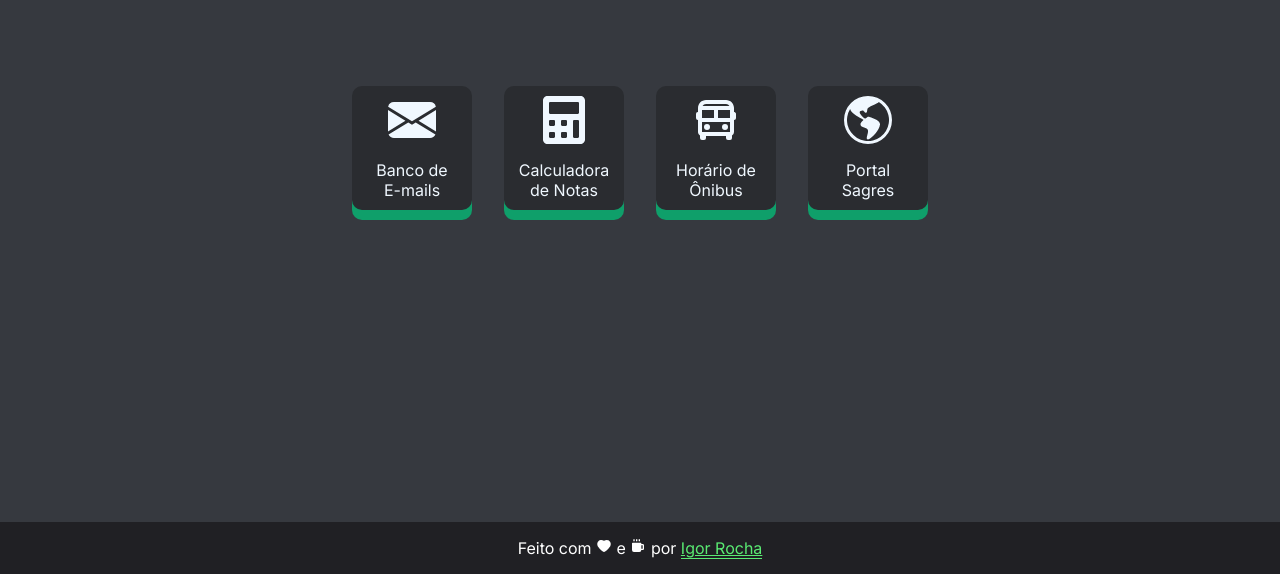
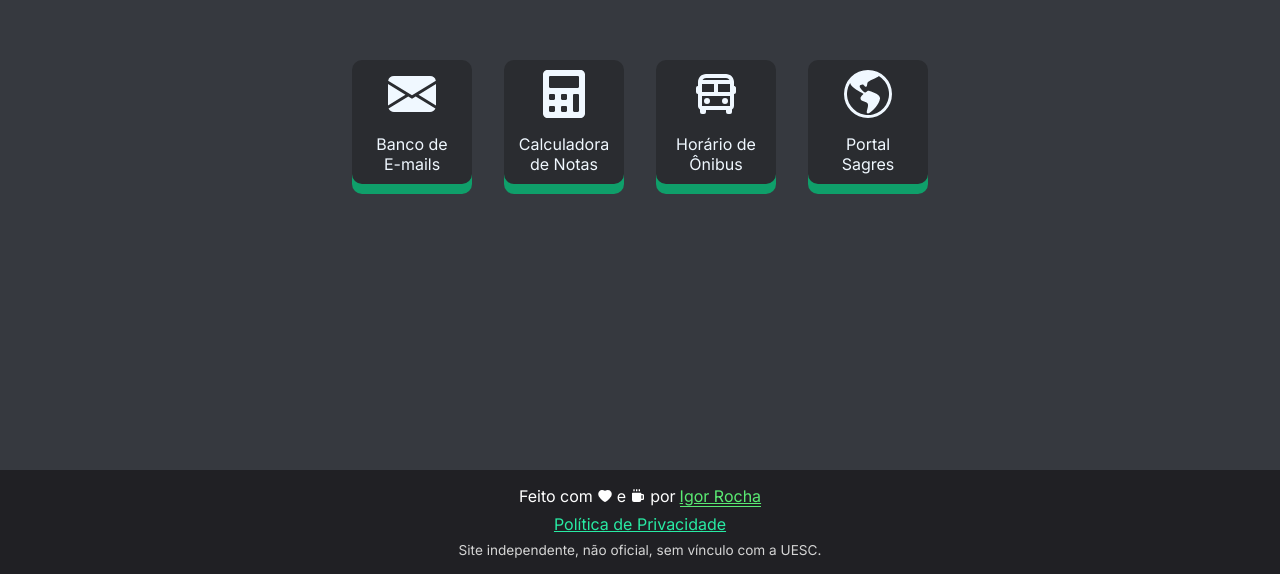
Before and after one commit to igorroc/uesc-next, a Next.js app: page / in a window 1280 px wide. Shown: the part 226-800 px from the top of the page. Built offline with nearby package versions, Linux system fonts and the light colour scheme.

Commit message:
feat: Enhance footer layout with new styles and additional links

```diff
--- a/src/app/layout.tsx
+++ b/src/app/layout.tsx
@@ -9,8 +9,8 @@ const inter = Inter({ subsets: ["latin"] })
 
 export const metadata: Metadata = {
 	title: {
-		default: "Ferramentas - UESC",
-		template: "%s - Ferramentas - UESC",
+		default: "Ferramentas para estudantes da UESC",
+		template: "%s - Ferramentas para estudantes da UESC",
 	},
 	description:
 		"Tenha tudo o que você precisa para se destacar na UESC! Nosso site oferece diversas ferramentas para alunos, incluindo calculadora de notas, banco de e-mails e muito mais. Simplifique sua rotina universitária e alcance o sucesso com facilidade!",
--- a/src/components/Footer/footer.module.css
+++ b/src/components/Footer/footer.module.css
@@ -12,6 +12,33 @@
 	display: flex;
 	align-items: center;
 	justify-content: center;
+}
+
+.content {
+	width: 90%;
+	max-width: var(--max-width);
+	display: flex;
+	flex-direction: column;
+	align-items: center;
+	gap: 0.5em;
+}
+
+.credit {
+	display: flex;
+	align-items: center;
+	gap: 0.25em;
+	flex-wrap: wrap;
+	justify-content: center;
+}
+
+.links a {
+	color: var(--primary-color-light);
+	text-decoration: underline;
+}
+
+.notice {
+	font-size: 0.85em;
+	color: #d5d5d5;
 }
 
 .animatedCopy {
--- a/src/components/Footer/index.tsx
+++ b/src/components/Footer/index.tsx
@@ -8,13 +8,19 @@ import Link from "next/link"
 export default function Footer() {
 	return (
 		<footer className={styles.footer}>
-			<div>
-				<p>
+			<div className={styles.content}>
+				<p className={styles.credit}>
 					Feito com <AiFillHeart /> e <BiSolidCoffee /> por{" "}
 					<Link target="_blank" href="https://ilrocha.com" className={styles.animatedCopy}>
 						Igor Rocha
 					</Link>
 				</p>
+				<p className={styles.links}>
+					<Link href="/privacidade">Política de Privacidade</Link>
+				</p>
+				<p className={styles.notice}>
+					Site independente, não oficial, sem vínculo com a UESC.
+				</p>
 			</div>
 		</footer>
 	)
```
